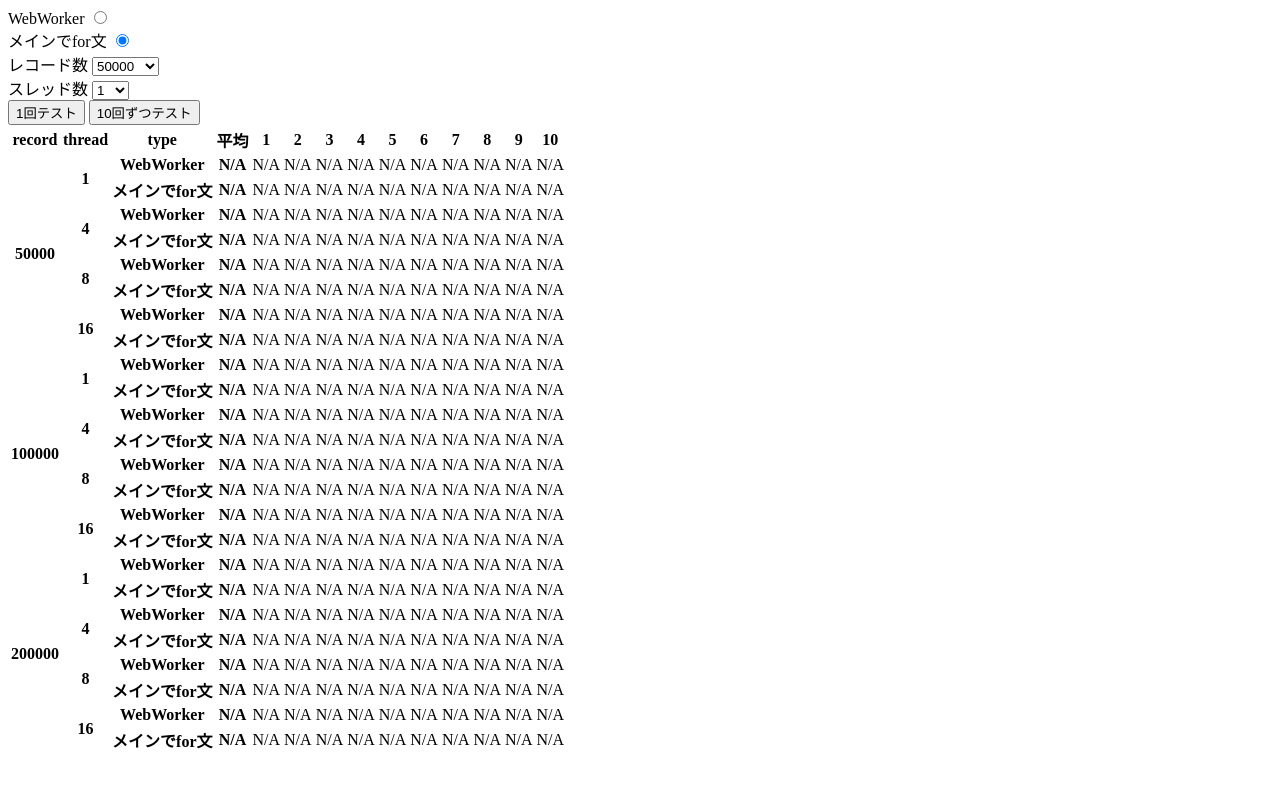
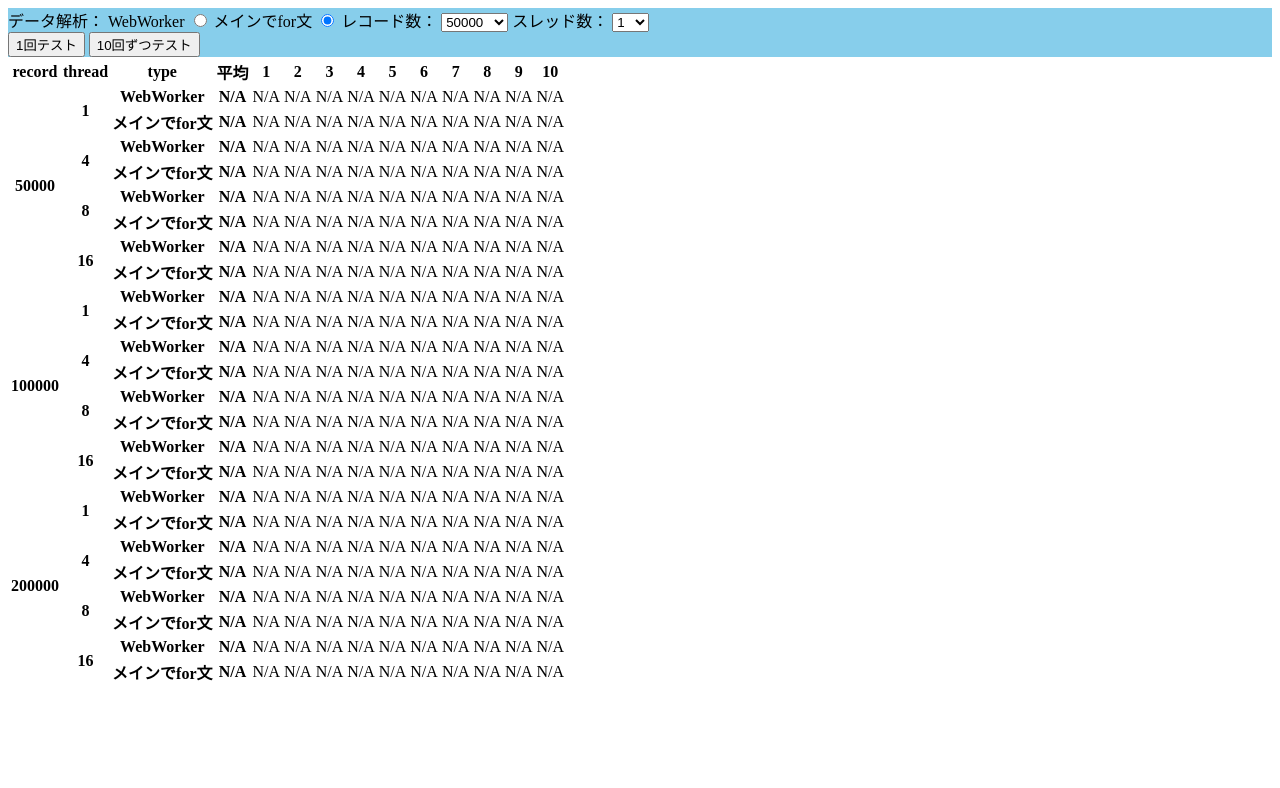
Before and after one commit to kobatakuJP/ChiekoneWebWorker, a website: page 7.2_Main/WebContent/index.html in a window 1280 px wide. Drawn offline with Linux system fonts and the light colour scheme.

Commit message:
alertバグ修正

```diff
--- a/7.2_Main/WebContent/index.html
+++ b/7.2_Main/WebContent/index.html
@@ -10,36 +10,28 @@
 </head>
 
 <body>
-  <div class="controls">
-    <div>
-      <form id="worktype-radio">
-        <div>
+  <div class="controls" style="background-color: skyblue">
+    <label for="worktype-radio"> データ解析：</label>
+    <form id="worktype-radio" style="display: inline">
       <label for="radio-ww">WebWorker</label>
       <input id="radio-ww" type="radio" name="worktype" value="0">
-        </div>
-        <div>
+
       <label for="radio-nrm">メインでfor文</label>
       <input id="radio-nrm" type="radio" name="worktype" value="1" checked>
-        </div>
     </form>
-    </div>
-    <div>
-      レコード数
+    レコード数：
     <select name="records" id="records-selector">
       <option value=50000>50000</option>
       <option value=100000>100000</option>
       <option value=200000>200000</option>
     </select>
-    </div>
-    <div>
-      スレッド数
+    スレッド数：
     <select name="threads" id="threads-selector">
       <option value=1>1</option>
       <option value=4>4</option>
       <option value=8>8</option>
       <option value=16>16</option>
     </select>
-    </div>
     <div>
       <button id="csvget">1回テスト</button>
       <button id="test10time">10回ずつテスト</button>
--- a/7.2_Main/WebContent/main.js
+++ b/7.2_Main/WebContent/main.js
@@ -338,7 +338,7 @@ class Results {
         initOutPutTable();
     }
     push(result, worktype, recordnum, threadnum) {
-        if (!this.result[recordnum] || this.result[recordnum][threadnum] || this.result[recordnum][threadnum][worktype]) {
+        if (!this.result[recordnum] || !this.result[recordnum][threadnum] || !this.result[recordnum][threadnum][worktype]) {
             alert("Results.pushできません。なにかがおかしいです。recordnum:" + recordnum + ", threadnum:" + threadnum + ", worktype:" + worktype);
         }
         this.result[recordnum][threadnum][worktype].unshift(result);
--- a/7.2_Main/src/main.ts
+++ b/7.2_Main/src/main.ts
@@ -183,7 +183,7 @@ class Results {
         initOutPutTable();
     }
     push(result: { result: CRslt, ms: number }, worktype: WorkType, recordnum: number, threadnum: number) {
-        if (!this.result[recordnum] || this.result[recordnum][threadnum] || this.result[recordnum][threadnum][worktype]) {
+        if (!this.result[recordnum] || !this.result[recordnum][threadnum] || !this.result[recordnum][threadnum][worktype]) {
             alert("Results.pushできません。なにかがおかしいです。recordnum:" + recordnum + ", threadnum:" + threadnum + ", worktype:" + worktype);
         }
         this.result[recordnum][threadnum][worktype].unshift(result);
```
Also changed, not shown: 1 other file. Lines whose indentation alone changed are shown as unchanged.
